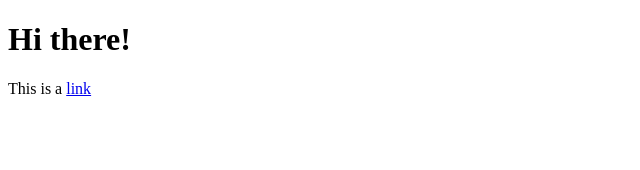
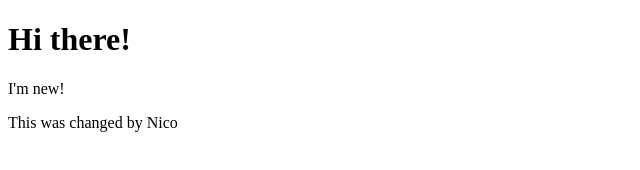
Before and after one commit to NicolasPatrignani/js-dom, a plain HTML site: page index.html in a window 1280 px wide. Shown: the whole page, without its empty margins (0-640 px from the left). Drawn offline with Linux system fonts and the light colour scheme.

Commit message:
exercise added

```diff
--- /dev/null
+++ b/exercise.js
@@ -0,0 +1,38 @@
+// Exercise Time!
+
+// 1. Select the <h1> element by "drilling into the DOM" and
+//    save it in a variable with a name of your choice
+
+//let h1Element = document.body.firstElementChild;
+let h1Element = document.body.children[0];
+console.log(h1Element);
+console.dir(h1Element);
+
+// 2. Use the variable from (1) and get access to the "parent"
+//    element of the stored <h1> element (i.e. to the <body> element)
+
+console.dir(h1Element.parentElement);
+
+//    BONUS: Try using the variable from (1) to get access to the
+//    sibling element (i.e. the <p> element next to the <h1> element)
+
+console.dir(h1Element.nextElementSibling);
+
+// 3. Select the <h1> element with getElementById and store in
+//    the same or a new variable (up to you)
+
+console.dir((h1Element = document.getElementById("greeting")));
+
+// 4. Select the second <p> element with querySelector (you might
+//    need to add something in the HTML code, e.g. a class)
+//    and store it in a new variable with a name of your choice
+
+let secondParagraph = document.querySelector(".second-paragraph");
+console.dir(secondParagraph);
+
+// 5. BONUS TASK: Try changing the text content of the <p> element
+//    you selected in (4) and set it to any other text of your choice
+
+//secondParagraph.innerHTML = "New Link";
+//secondParagraph.innerText = "New Link";
+secondParagraph.textContent = "This was changed by Nico";
--- a/index.html
+++ b/index.html
@@ -5,11 +5,13 @@
     <meta http-equiv="X-UA-Compatible" content="IE=edge" />
     <meta name="viewport" content="width=device-width, initial-scale=1.0" />
     <title>Advanced JavaScript</title>
-    <script src="app.js" defer></script>
+    <!-- <script src="app.js" defer></script> -->
+    <script src="exercise.js" defer></script>
   </head>
   <body>
-    <h1>Hi there!</h1>
-    <p>
+    <h1 id="greeting">Hi there!</h1>
+    <p>I'm new!</p>
+    <p class="second-paragraph">
         This is a
         <a id="external-link" href="#">link</a>
     </p>
```
